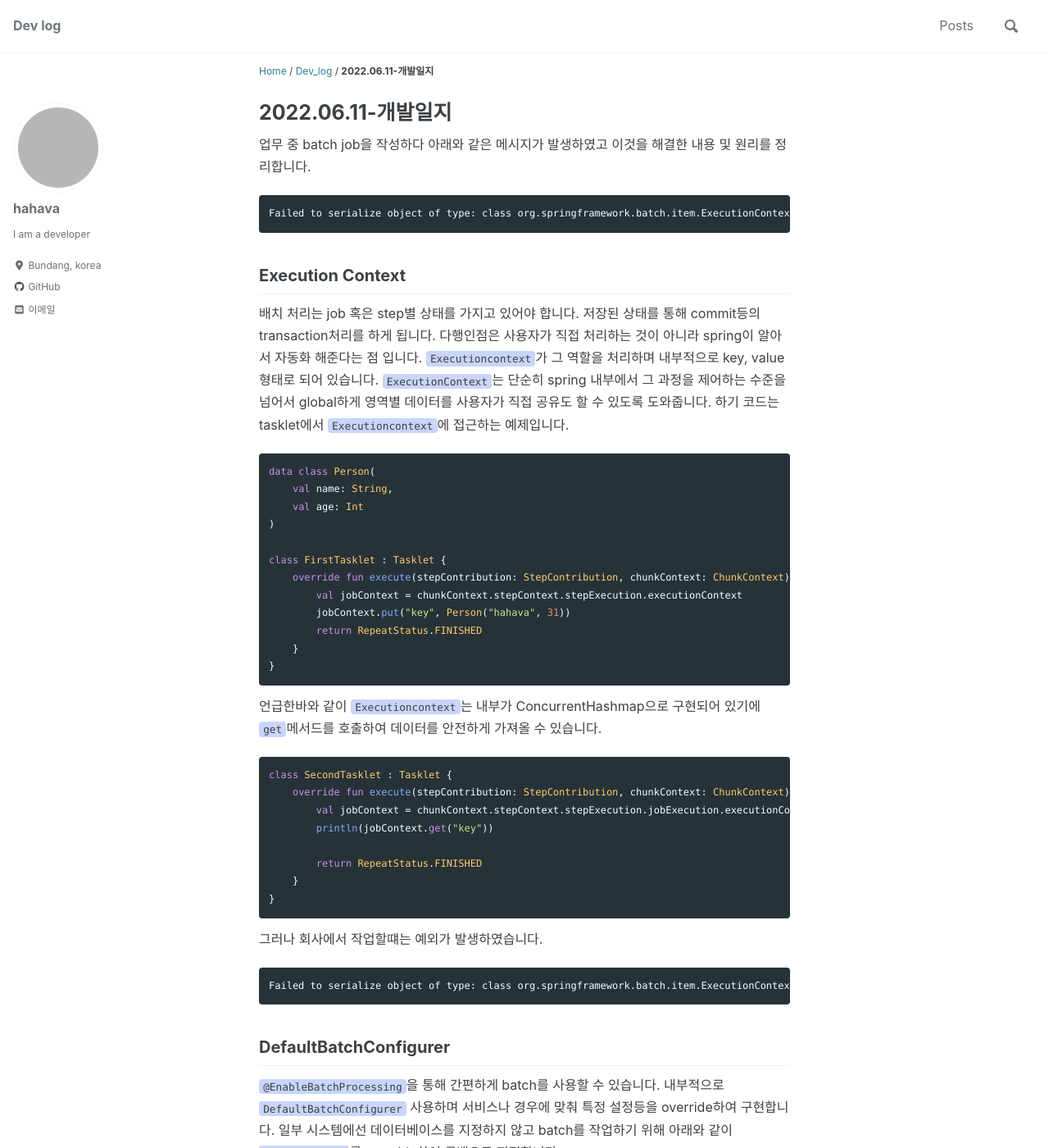
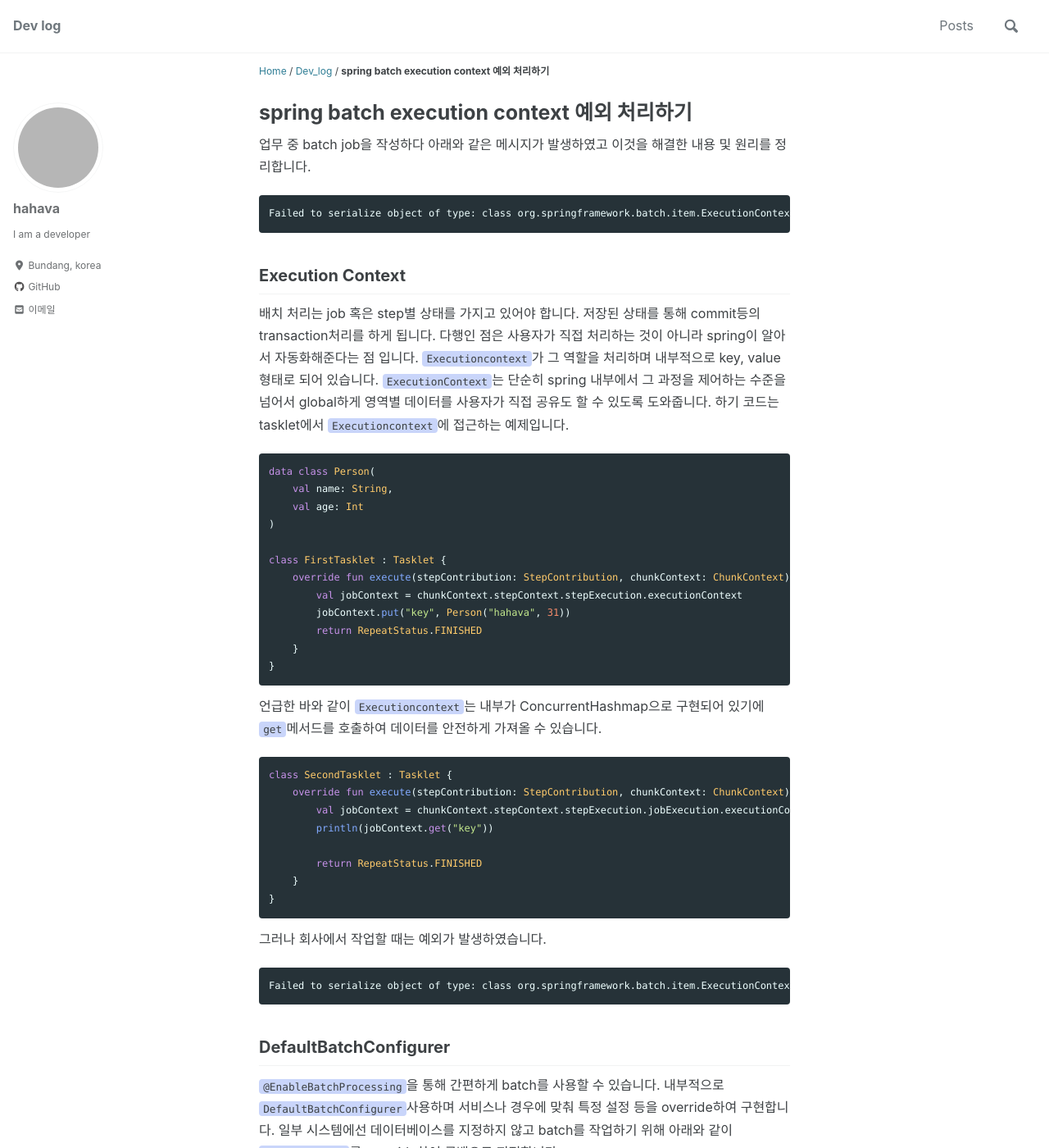
Before and after one commit to hahava/hahava.github.io, a Jekyll site: the page built from _posts/devlog/2022-06-11-devlog-spring-batch-execution-context-exception.md, in a window 1280 px wide and 1400 px high. Shown: the whole window at 82% size. Built offline with Jekyll 4.4.1, drawn with Linux system fonts in a browser that asks for light colours; cached includes are drawn as plain includes; nearby versions of some CDN libraries; comment, search, counter and statistics services are not loaded; some of the changed text lies outside the part shown; grey boxes are pictures that could not be loaded.

Commit message:
Fix type

````diff
--- a/_posts/devlog/2022-06-11-devlog-spring-batch-execution-context-exception.md
+++ b/_posts/devlog/2022-06-11-devlog-spring-batch-execution-context-exception.md
@@ -1,6 +1,5 @@
 ---
-title: "2022.06.11-개발일지"
-excerpt: "spring batch execution context 예외 처리하기"
+title: "spring batch execution context 예외 처리하기"
 
 categories:
  - dev_log
@@ -13,7 +12,7 @@ Failed to serialize object of type: class org.springframework.batch.item.Executi
 
 ## Execution Context
 배치 처리는 job 혹은 step별 상태를 가지고 있어야 합니다. 저장된 상태를 통해 commit등의 transaction처리를 하게 됩니다.
-다행인점은 사용자가 직접 처리하는 것이 아니라 spring이 알아서 자동화 해준다는 점 입니다. `Executioncontext`가 그 역할을 처리하며 내부적으로 key, value 형태로 되어 있습니다. `ExecutionContext`는 단순히 spring 내부에서 그 과정을 제어하는 수준을 넘어서 global하게 영역별 데이터를 사용자가 직접 공유도 할 수 있도록 도와줍니다. 하기 코드는 tasklet에서 `Executioncontext`에 접근하는 예제입니다.
+다행인 점은 사용자가 직접 처리하는 것이 아니라 spring이 알아서 자동화해준다는 점 입니다. `Executioncontext`가 그 역할을 처리하며 내부적으로 key, value 형태로 되어 있습니다. `ExecutionContext`는 단순히 spring 내부에서 그 과정을 제어하는 수준을 넘어서 global하게 영역별 데이터를 사용자가 직접 공유도 할 수 있도록 도와줍니다. 하기 코드는 tasklet에서 `Executioncontext`에 접근하는 예제입니다.
 
 ```kotlin
 data class Person(
@@ -30,7 +29,7 @@ class FirstTasklet : Tasklet {
 }
 ```
 
-언급한바와 같이 `Executioncontext`는 내부가 ConcurrentHashmap으로 구현되어 있기에 `get`메서드를 호출하여 데이터를 안전하게 가져올 수 있습니다.
+언급한 바와 같이 `Executioncontext`는 내부가 ConcurrentHashmap으로 구현되어 있기에 `get`메서드를 호출하여 데이터를 안전하게 가져올 수 있습니다.
 
 ```kotlin
 class SecondTasklet : Tasklet {
@@ -43,13 +42,13 @@ class SecondTasklet : Tasklet {
 }
 ```
 
-그러나 회사에서 작업할떄는 예외가 발생하였습니다.
+그러나 회사에서 작업할 때는 예외가 발생하였습니다.
 ```
 Failed to serialize object of type: class org.springframework.batch.item.ExecutionContext
 ```
 
 ## DefaultBatchConfigurer
-`@EnableBatchProcessing`을 통해 간편하게 batch를 사용할 수 있습니다. 내부적으로 `DefaultBatchConfigurer` 사용하며 서비스나 경우에 맞춰 특정 설정등을 override하여 구현합니다. 일부 시스템에선 데이터베이스를 지정하지 않고 batch를 작업하기 위해 아래와 같이 `setDatasource`를 override하여 공백으로 지정합니다.
+`@EnableBatchProcessing`을 통해 간편하게 batch를 사용할 수 있습니다. 내부적으로 `DefaultBatchConfigurer`사용하며 서비스나 경우에 맞춰 특정 설정 등을 override하여 구현합니다. 일부 시스템에선 데이터베이스를 지정하지 않고 batch를 작업하기 위해 아래와 같이 `setDatasource`를 override하여 공백으로 지정합니다.
 
 ```kotlin
 @SpringBootApplication
@@ -61,7 +60,7 @@ class DemoApplication : DefaultBatchConfigurer() {
 }
 ```
 
-문제는 datasource를 null로 처리했을 경우 `initialize`에서 기대하는 동작이 일부 달라진다는 점 입니다.
+문제는 datasource를 null로 처리했을 경우 `initialize`에서 기대하는 동작이 일부 달라진다는 점입니다.
 
 ```java
 @PostConstruct
@@ -94,7 +93,7 @@ public void initialize() {
 }
 ```
 
-(2)와 같이 호출되면 `JobExplorerFactoryBean`가 생성되고 내부에 `ExecutionContextSerializer` 구현되어 있어 추가적이 작업을 하지 않아도 되지만, (1)과 같이 호출되면 `MapJobExecutionDao` 생성되고 `org.springframework.util`패키지의 `SerializationUtils`호출 합니다. `SerializationUtils`은 `Serializable`을 사용하기 때문에 `Serializable`구현하지 않은 클래스에선 예외가 발생했던 것 입니다. 따라서 기본 타입이 아닌 클래스 타입에선 반드시 `Serializable` 구현해야 정상적으로 context을 사용할 수 있습니다.
+(2)와 같이 호출되면 `JobExplorerFactoryBean`가 생성되고 내부에 `ExecutionContextSerializer` 구현되어 있어 추가적이 작업을 하지 않아도 되지만, (1)과 같이 호출되면 `MapJobExecutionDao` 생성되고 `org.springframework.util`패키지의 `SerializationUtils`호출 합니다. `SerializationUtils`은 `Serializable`을 사용하기 때문에 `Serializable`구현하지 않은 클래스에선 예외가 발생했던 것입니다. 따라서 기본 타입이 아닌 클래스 타입에선 반드시 `Serializable` 구현해야 정상적으로 context을 사용할 수 있습니다.
 
 
 **full code**
````
Also changed, not shown: _posts/devlog/2022-09-11-healthcheck.md (+0 -1 lines), 3 other files.
